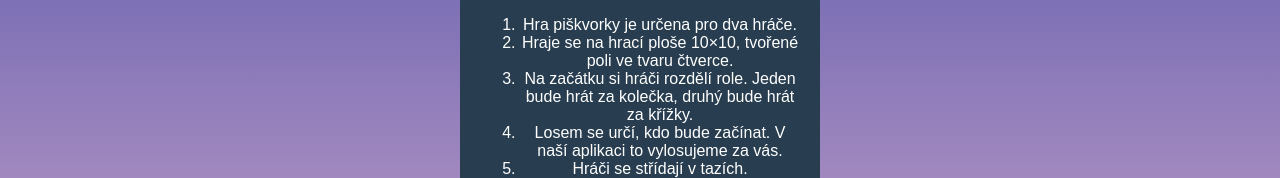
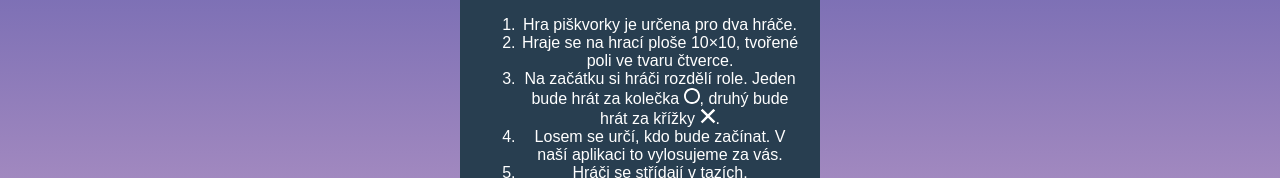
Before and after one commit to NikiKabatova/piskvorky, a plain HTML site: page pravila.html in a window 1280 px wide. Shown: the part 146-324 px from the top of the page. Drawn offline with Linux system fonts and the light colour scheme.

Commit message:
ikonky + css

```diff
--- a/pravila.html
+++ b/pravila.html
@@ -22,8 +22,13 @@
 
           <li>Hraje se na hrací ploše 10×10, tvořené poli ve tvaru čtverce.</li>
           <li>
-            Na začátku si hráči rozdělí role. Jeden bude hrát za kolečka, druhý
-            bude hrát za křížky.
+            Na začátku si hráči rozdělí role. Jeden bude hrát za kolečka
+            <img
+              class="card__icons"
+              src="rules_img/circle.svg"
+              alt="kolečko"
+            />, druhý bude hrát za křížky
+            <img class="card__icons" src="rules_img/cross.svg" alt="křížek" />.
           </li>
           <li>
             Losem se určí, kdo bude začínat. V naší aplikaci to vylosujeme za
--- a/style.css
+++ b/style.css
@@ -60,3 +60,9 @@ a {
 .card__buttons-play:hover {
   background-color: #0090e9;
 }
+
+.card__icons {
+  width: 1rem;
+  height: 1rem;
+  filter: invert(100%);
+}
```
